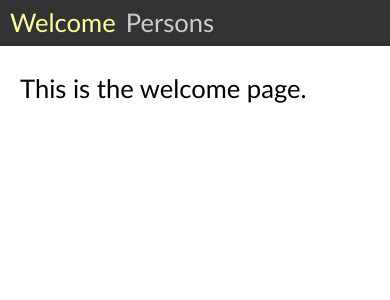
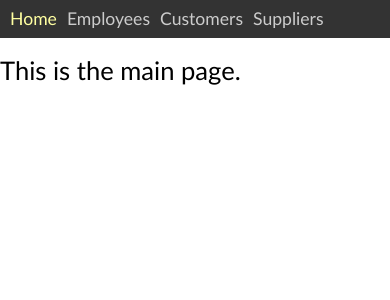
Before and after one commit to edwardtanguay/react-items-page-search-and-display, a React (Create React App) app: page / in a window 390 px wide. Shown: the top 300 px of the page. Built offline with nearby package versions, Linux system fonts and the light colour scheme.

Commit message:
menu font size smaller

```diff
--- a/src/App.js
+++ b/src/App.js
@@ -1,6 +1,6 @@
 import './App.scss';
 import { Routes, Route } from 'react-router-dom';
-import PageWelcome from './pages/PageWelcome';
+import PageWelcome from './pages/PageHome';
 import PagePersons from './pages/PagePersons';
 import Menu from './components/Nav';
 
--- a/src/App.scss
+++ b/src/App.scss
@@ -130,6 +130,11 @@ body {
 				width: 100%;
 				border-radius: 0px;
 			}
+			ul {
+				li {
+					font-size: 1.1rem;
+				}
+			}
 			div.pageWelcome {
 				padding: 10px 20px;
 			}
--- a/src/components/Nav.js
+++ b/src/components/Nav.js
@@ -4,8 +4,10 @@ const Nav = () => {
 	return (
 		<nav>
 			<ul>
-				<li><NavLink to="/">Welcome</NavLink></li>
-				<li><NavLink to="persons">Persons</NavLink></li>
+				<li><NavLink to="/">Home</NavLink></li>
+				<li><NavLink to="persons">Employees</NavLink></li>
+				<li><NavLink to="persons">Customers</NavLink></li>
+				<li><NavLink to="persons">Suppliers</NavLink></li>
 			</ul>
 		</nav>
 	)
--- /dev/null
+++ b/src/pages/PageHome.js
@@ -0,0 +1,9 @@
+const PageHome = () => {
+	return (
+		<div className="pageHome">
+			This is the main page.
+		</div>
+	)
+}
+
+export default PageHome;
--- a/src/pages/PageWelcome.js
+++ /dev/null
@@ -1,9 +0,0 @@
-const PageWelcome = () => {
-	return (
-		<div className="pageWelcome">
-			This is the welcome page.
-		</div>
-	)
-}
-
-export default PageWelcome;
```
